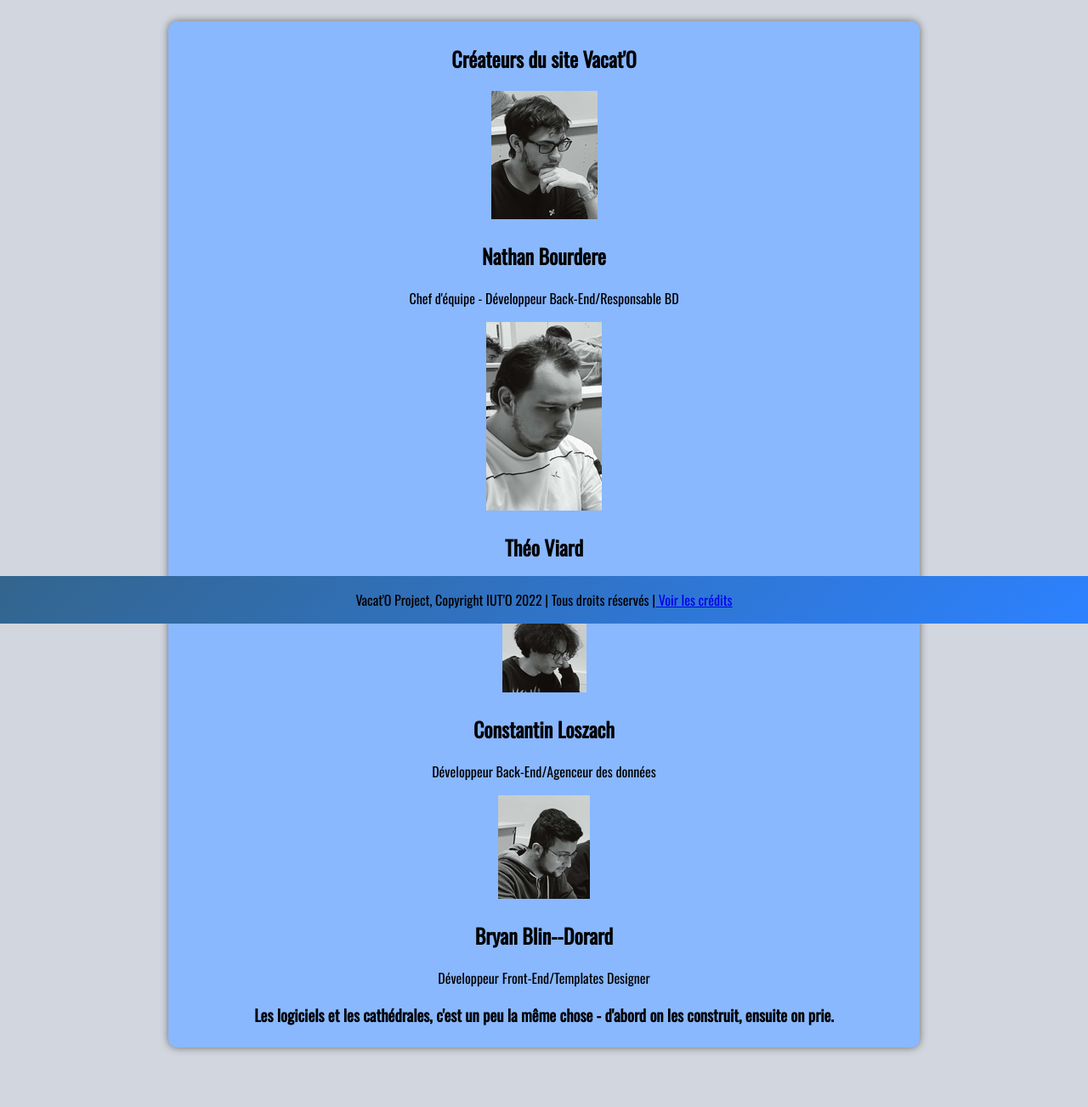
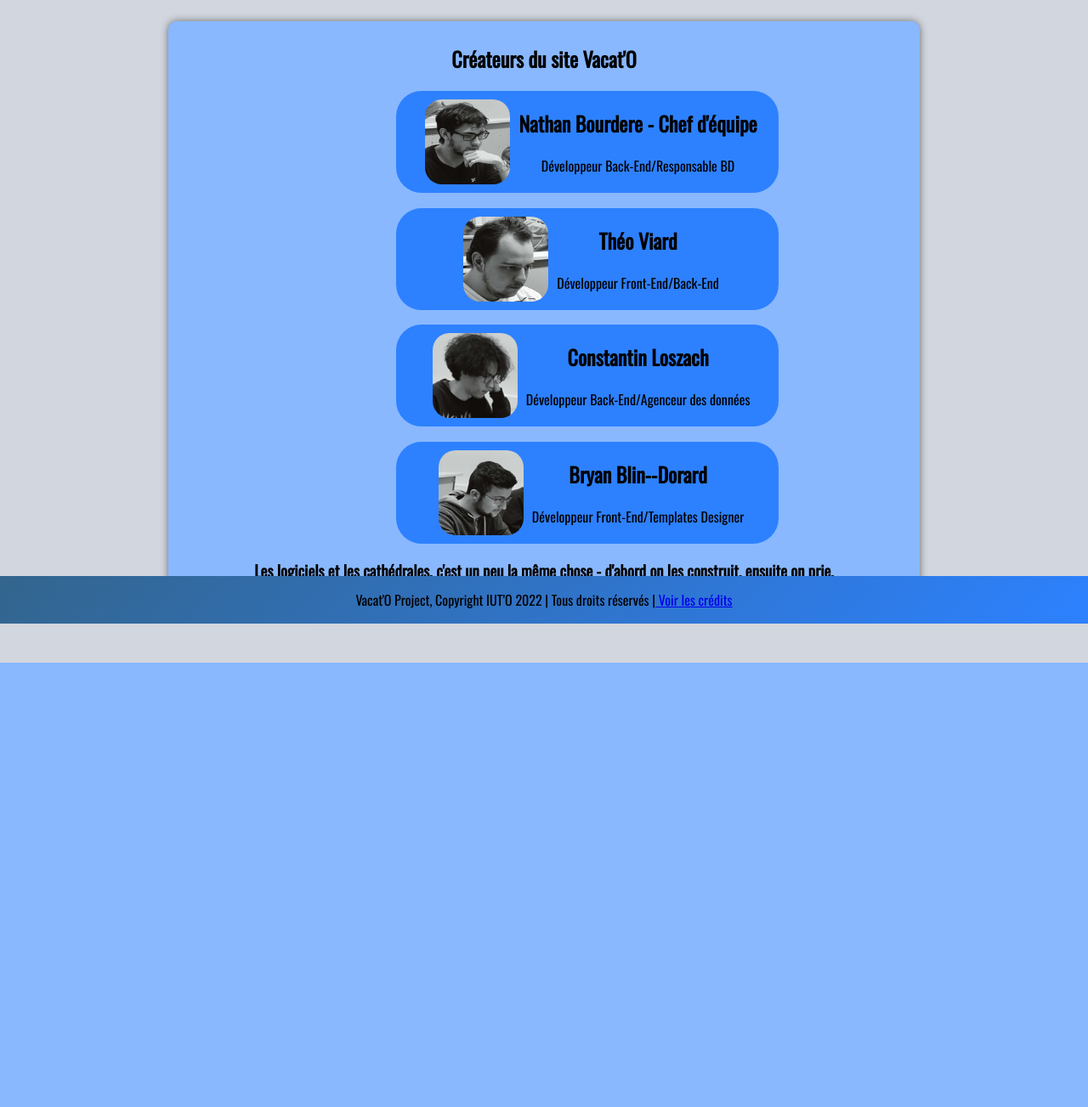
Before and after one commit to NathanBourdere/SAE3.05_grp_NathanBourdere_2A, a Flask app: page /credits/ in a window 1280 px wide. Shown: the part 66-1369 px from the top of the page at 85% size. After the commit the page ends 846 px from the top, so only its background shows below. Run offline with Flask 2, Linux system fonts and the light colour scheme.

Commit message:
css pour le credit

```diff
--- a/app/static/CSS/generalCSS.css
+++ b/app/static/CSS/generalCSS.css
@@ -220,3 +220,22 @@ li {
     padding-left: 1%;
     padding-right: 1%;
 }
+
+
+.credits {
+    display: flex;
+    justify-content: center;
+    background-color: rgb(45, 129, 255);
+    border-radius: 30px;
+    margin-left: 30%;
+    margin-right: 20%;
+    margin-bottom: 2%;
+    width: 450px;
+}
+
+.credits > img {
+    width: 100px;
+    height: 100px;
+    margin: 10px;
+    border-radius: 20px;
+}
--- a/app/templates/credits.html
+++ b/app/templates/credits.html
@@ -2,6 +2,11 @@
 {% block styles %}
 {{ super() }}
 <link href="{{ url_for('static', filename='CSS/headerSpe.css')}}" rel="stylesheet">
+<style>
+    main {
+        align-items: center;
+    }
+</style>
 {% endblock %}
 {% block scripts %}
 {{ super() }}
@@ -10,23 +15,31 @@
         <h2>Créateurs du site Vacat'O</h1>
         <section class ="credits">
             <img  src="{{ url_for('static', filename='IMG/Nathan_Bourdere.png') }}" alt="Image de Nathan Bourdere">
-            <h2>Nathan Bourdere</h2>
-            <p>Chef d'équipe - Développeur Back-End/Responsable BD</p>
+            <div class="infosPers">
+                <h2>Nathan Bourdere - Chef d'équipe</h2>
+                <p>Développeur Back-End/Responsable BD</p>
+            </div>
         </section>
         <section class ="credits">
             <img  src="{{ url_for('static', filename='IMG/Theo_Viard.png') }}" alt="Image de Théo Viard">
+            <div class="infosPers">
                 <h2>Théo Viard</h2>
                 <p>Développeur Front-End/Back-End</p>
+            </div>
         </section>
         <section class ="credits">
             <img  src="{{ url_for('static', filename='IMG/Constantin_Loszach.png') }}" alt="Image de Constantin Loszach">
+            <div class="infosPers">
                 <h2>Constantin Loszach</h2>
                 <p>Développeur Back-End/Agenceur des données</p>
+            </div>
         </section>
         <section class ="credits">
             <img  src="{{ url_for('static', filename='IMG/Bryan_Blin.png') }}" alt="Image de Bryan Blin--Dorard">
+            <div class="infosPers">
                 <h2>Bryan Blin--Dorard</h2>
                 <p>Développeur Front-End/Templates Designer</p>
+            </div>
         </section>
         <h3>Les logiciels et les cathédrales, c'est un peu la même chose - d'abord on les construit, ensuite on prie.</h3>
 {% endblock %}
```
Also changed, not shown: app/static/IMG/Theo_Viard.PNG. Lines whose indentation alone changed are shown as unchanged.
